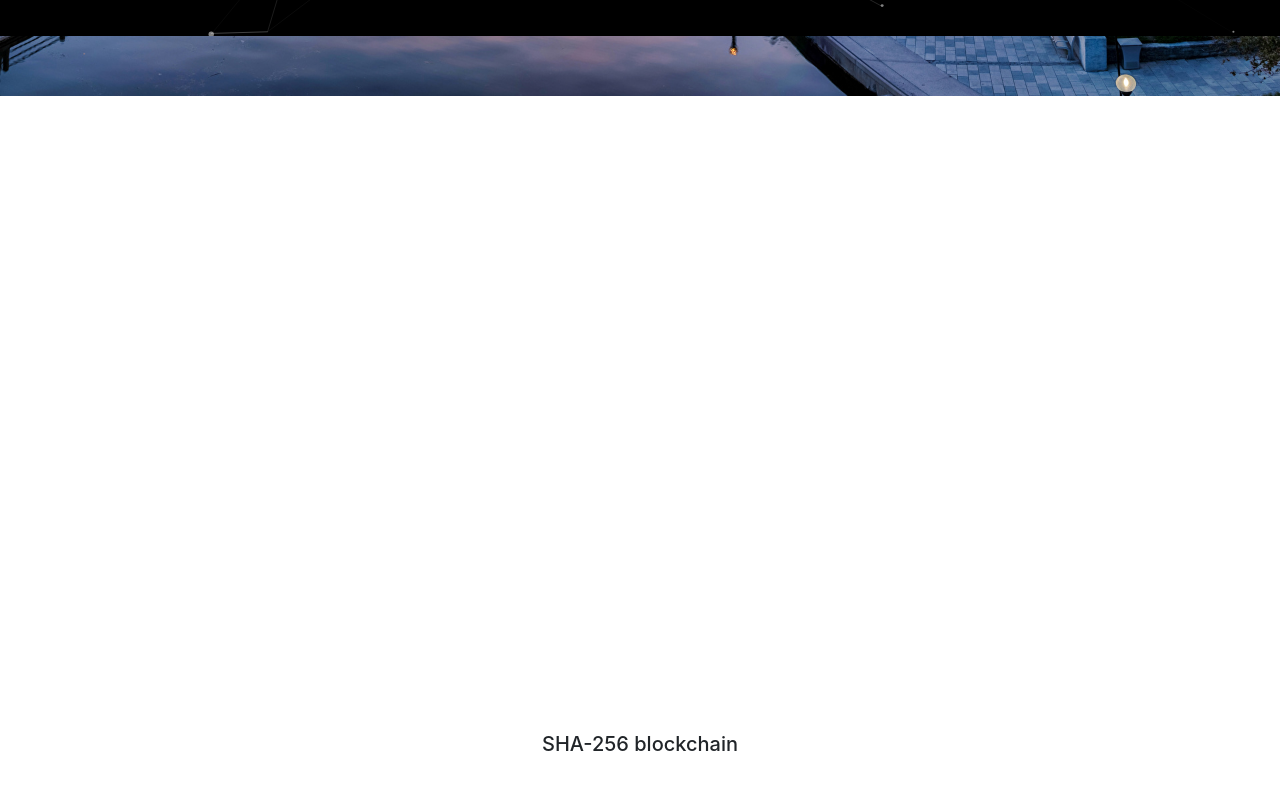
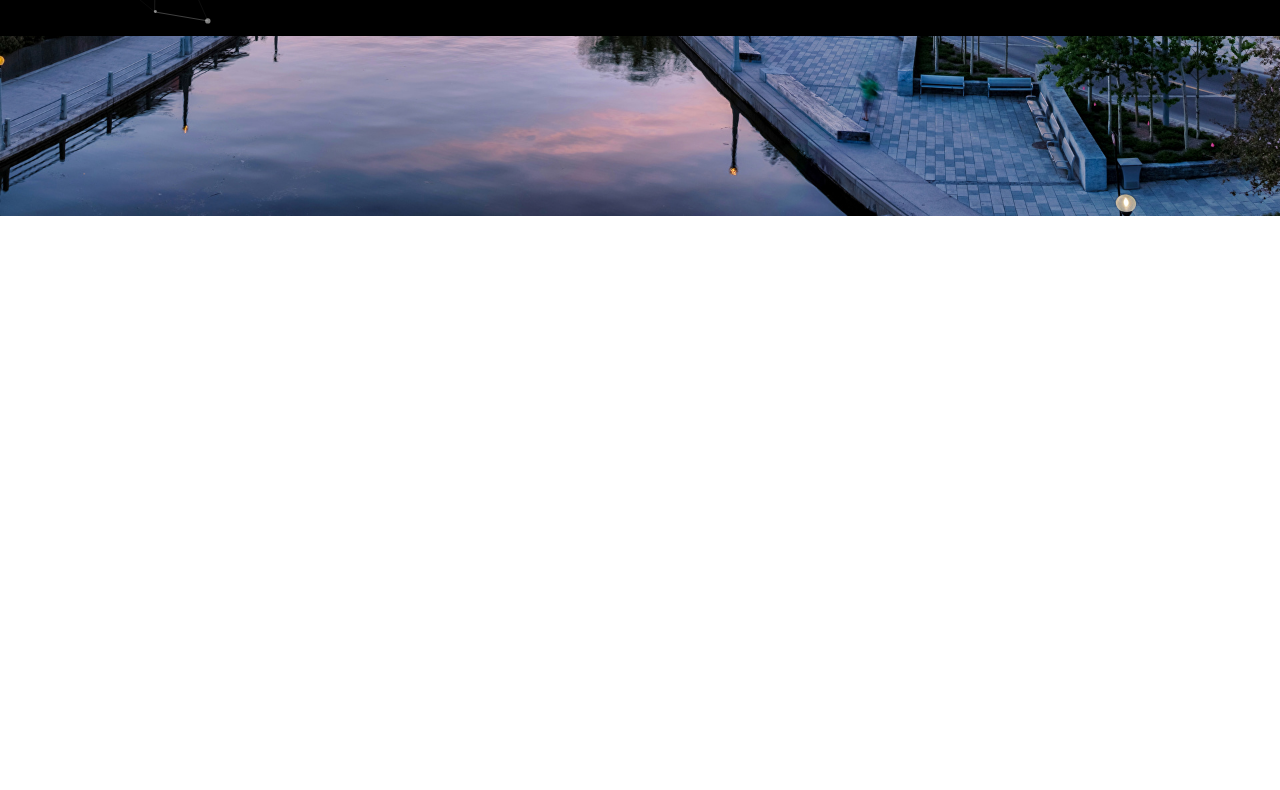
Before and after one commit to Bharathkumarraju/roopameesala.com, a plain HTML site: page index.html in a window 1280 px wide. Shown: the part 764-1554 px from the top of the page. After the commit the page ends 1300 px from the top, so only its background shows below. Drawn offline with nearby package versions, Linux system fonts and the light colour scheme.

Commit message:
remove SHA256 text

```diff
--- a/index.html
+++ b/index.html
@@ -120,8 +120,10 @@ Amazon Linux version 2017.09 is available.
 </section> -->
 
 <div class="parallax-window-half" data-parallax="scroll" data-image-src="img/test-oct.png"></div>
+
+<!--
 <section class="flx-center">
-    <div class="text-center">
+    <div class="text-center"> -->
 
 
 
@@ -174,7 +176,7 @@ Amazon Linux version 2017.09 is available.
         </div>
         </div> -->
 
-        <br>
+        <!-- <br> -->
         <!-- Block 2 (SHA-256 blockchain) -->
     <!--   <div class="one-block" style="">
         <p class="h4 text-center">Block #: 002</p>
@@ -223,9 +225,11 @@ Amazon Linux version 2017.09 is available.
         </div>
         </div> -->
 
-        <div class="text-center h5">SHA-256 blockchain</div>
+ <!--      <div class="text-center h5">SHA-256 blockchain</div>
     </div>
-</section>
+</section> -->
+
+
 <div class="parallax-window" data-parallax="scroll" data-image-src="img/test-oct-6.png"></div>
 <!-- =================== script =================== -->
 <script src="https://cdnjs.cloudflare.com/ajax/libs/jquery/2.1.3/jquery.min.js"></script>
```
